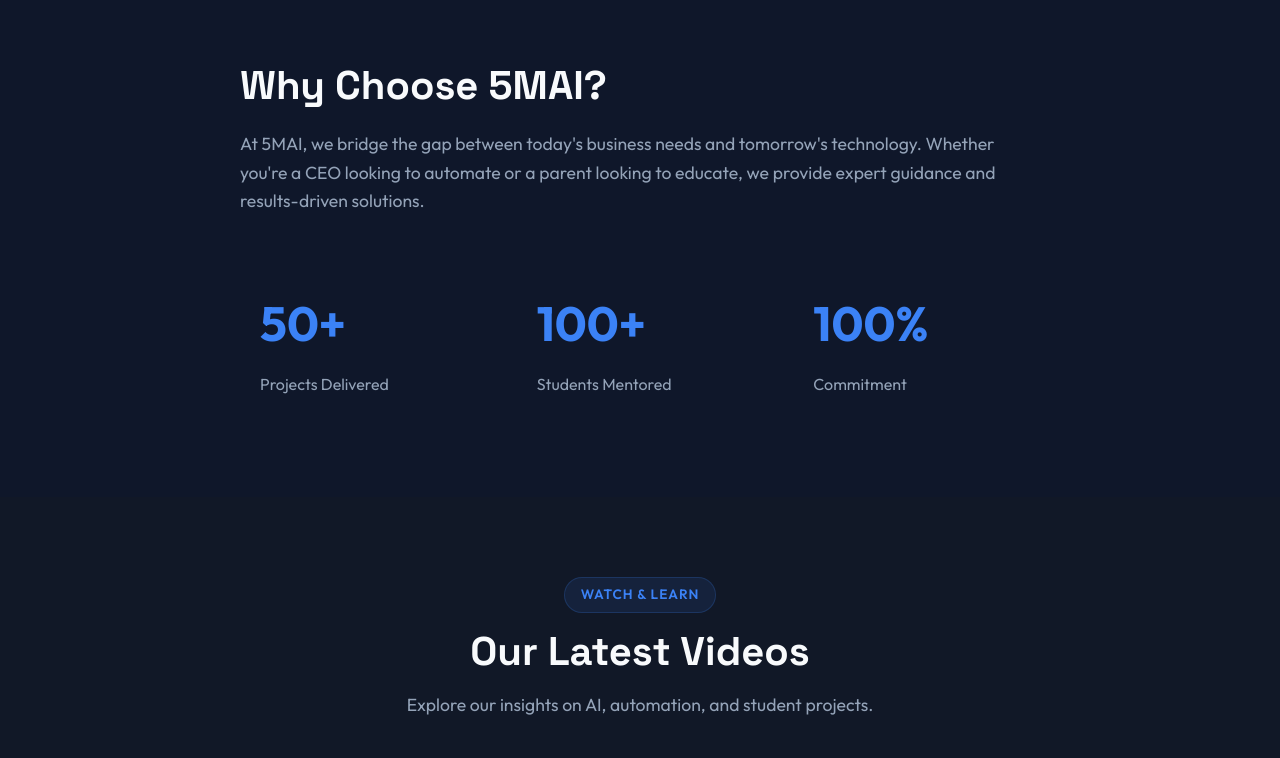
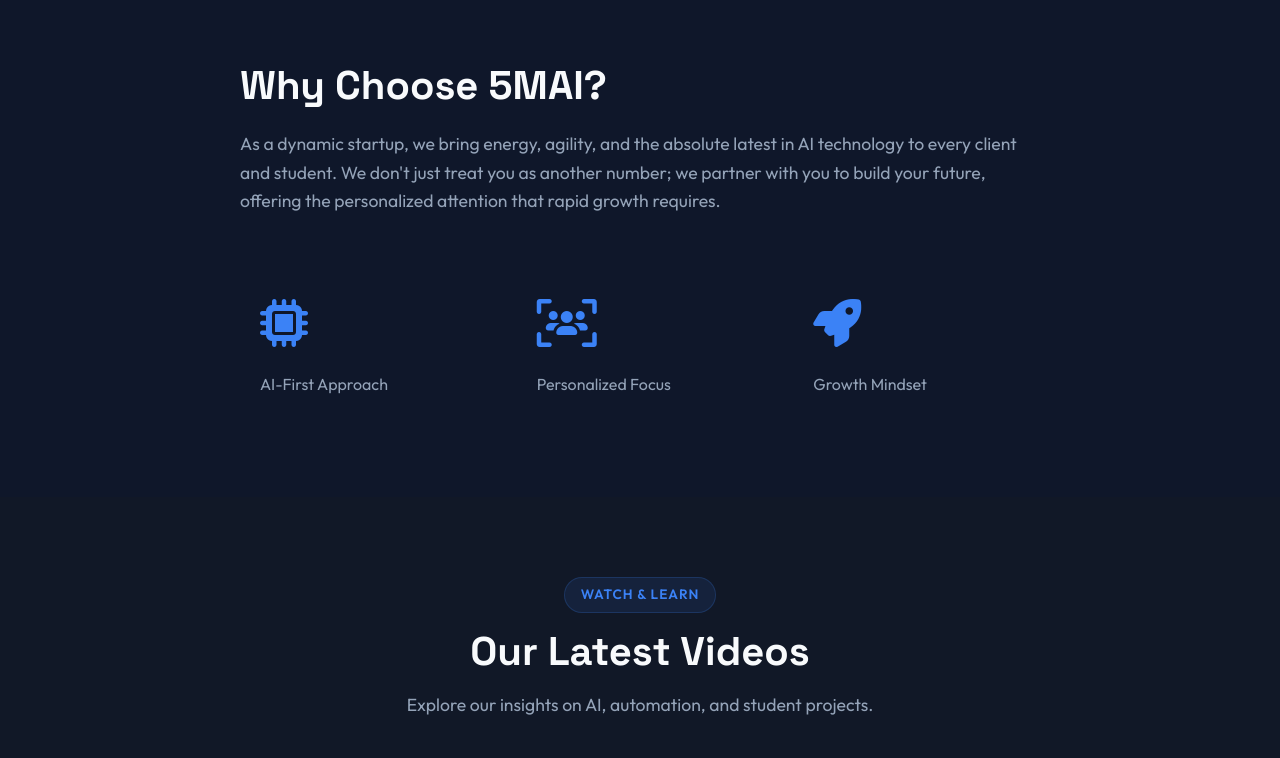
Before and after one commit to rkvideoai/5MAIDIGITAL-ACADEMY, a plain HTML site: page index.html in a window 1280 px wide. Shown: the part 2280-3038 px from the top of the page. Drawn offline with Linux system fonts and the light colour scheme.

Commit message:
Update About section with startup value proposition

```diff
--- a/index.html
+++ b/index.html
@@ -181,23 +181,21 @@
         <div class="container">
             <div class="about-content">
                 <h2>Why Choose 5MAI?</h2>
-                <p>At 5MAI, we bridge the gap between today's business needs and tomorrow's
-                    technology. Whether you're a
-                    CEO looking to automate or a parent looking to educate, we provide expert
-                    guidance and
-                    results-driven solutions.</p>
+                <p>As a dynamic startup, we bring energy, agility, and the absolute latest in AI technology to every
+                    client and student. We don't just treat you as another number; we partner with you to build your
+                    future, offering the personalized attention that rapid growth requires.</p>
                 <div class="stats-grid">
                     <div class="stat-item">
-                        <span class="stat-number">50+</span>
-                        <span class="stat-label">Projects Delivered</span>
+                        <span class="stat-number"><i class="fa-solid fa-microchip"></i></span>
+                        <span class="stat-label">AI-First Approach</span>
                     </div>
                     <div class="stat-item">
-                        <span class="stat-number">100+</span>
-                        <span class="stat-label">Students Mentored</span>
+                        <span class="stat-number"><i class="fa-solid fa-users-viewfinder"></i></span>
+                        <span class="stat-label">Personalized Focus</span>
                     </div>
                     <div class="stat-item">
-                        <span class="stat-number">100%</span>
-                        <span class="stat-label">Commitment</span>
+                        <span class="stat-number"><i class="fa-solid fa-rocket"></i></span>
+                        <span class="stat-label">Growth Mindset</span>
                     </div>
                 </div>
             </div>
```
